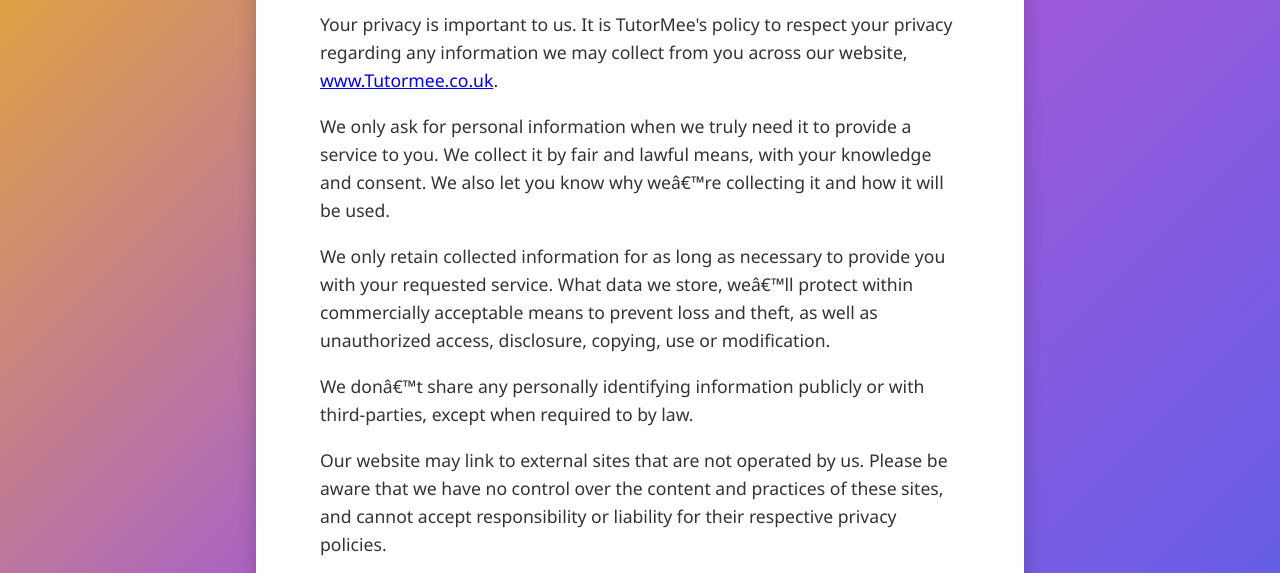
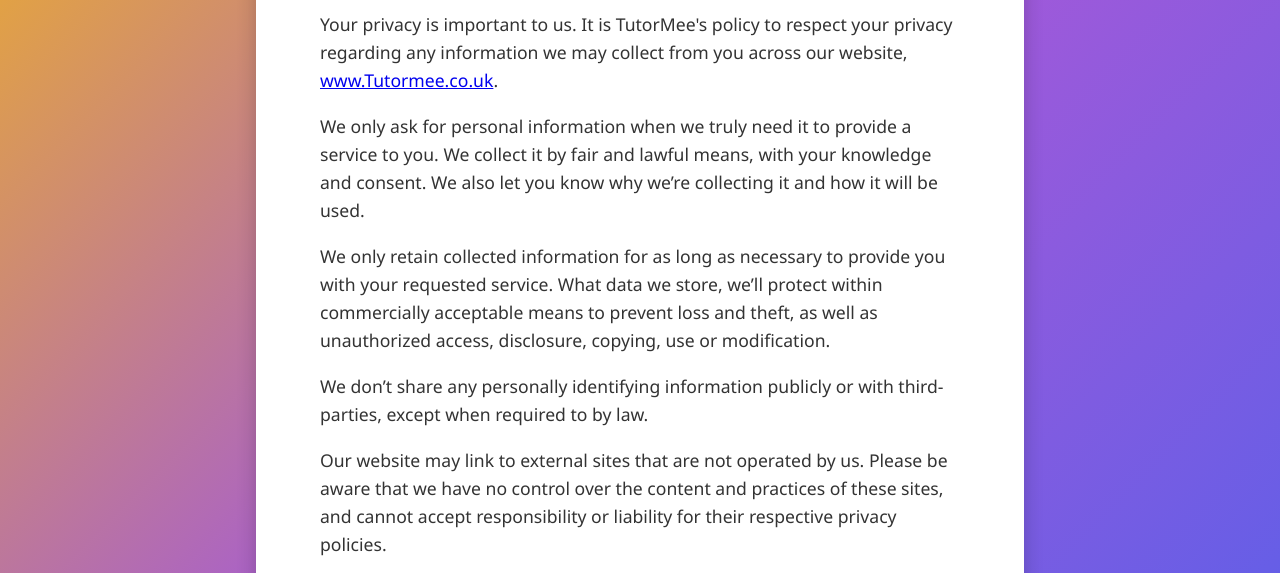
Before and after one commit to TutorMeLimited/TutorMe, a website: page privacy.html in a window 1280 px wide. Shown: the part 450-1023 px from the top of the page. Drawn offline with Linux system fonts and the light colour scheme.

Commit message:
Fix character encoding issues across HTML pages
- Replaced garbled pound signs with `&pound;` in Our-services.html.
- Fixed mangled apostrophes (`&rsquo;`) and em dashes (`&mdash;`) in index.html and privacy.html.
- Used standard HTML entities to ensure cross-browser compatibility and prevent future parsing errors.

```diff
--- a/privacy.html
+++ b/privacy.html
@@ -31,11 +31,11 @@
 
             <p style="margin-bottom: 1rem; font-size: 1.1rem; line-height: 1.6; color: #333;">Your privacy is important to us. It is TutorMee's policy to respect your privacy regarding any information we may collect from you across our website, <a href="https://www.Tutormee.co.uk">www.Tutormee.co.uk</a>.</p>
 
-            <p style="margin-bottom: 1rem; font-size: 1.1rem; line-height: 1.6; color: #333;">We only ask for personal information when we truly need it to provide a service to you. We collect it by fair and lawful means, with your knowledge and consent. We also let you know why weâ€™re collecting it and how it will be used.</p>
+            <p style="margin-bottom: 1rem; font-size: 1.1rem; line-height: 1.6; color: #333;">We only ask for personal information when we truly need it to provide a service to you. We collect it by fair and lawful means, with your knowledge and consent. We also let you know why we&rsquo;re collecting it and how it will be used.</p>
 
-            <p style="margin-bottom: 1rem; font-size: 1.1rem; line-height: 1.6; color: #333;">We only retain collected information for as long as necessary to provide you with your requested service. What data we store, weâ€™ll protect within commercially acceptable means to prevent loss and theft, as well as unauthorized access, disclosure, copying, use or modification.</p>
+            <p style="margin-bottom: 1rem; font-size: 1.1rem; line-height: 1.6; color: #333;">We only retain collected information for as long as necessary to provide you with your requested service. What data we store, we&rsquo;ll protect within commercially acceptable means to prevent loss and theft, as well as unauthorized access, disclosure, copying, use or modification.</p>
 
-            <p style="margin-bottom: 1rem; font-size: 1.1rem; line-height: 1.6; color: #333;">We donâ€™t share any personally identifying information publicly or with third-parties, except when required to by law.</p>
+            <p style="margin-bottom: 1rem; font-size: 1.1rem; line-height: 1.6; color: #333;">We don&rsquo;t share any personally identifying information publicly or with third-parties, except when required to by law.</p>
 
             <p style="margin-bottom: 1rem; font-size: 1.1rem; line-height: 1.6; color: #333;">Our website may link to external sites that are not operated by us. Please be aware that we have no control over the content and practices of these sites, and cannot accept responsibility or liability for their respective privacy policies.</p>
 
```
Also changed, not shown: Our-services.html (+1 -1 lines), index.html (+2 -2 lines).
